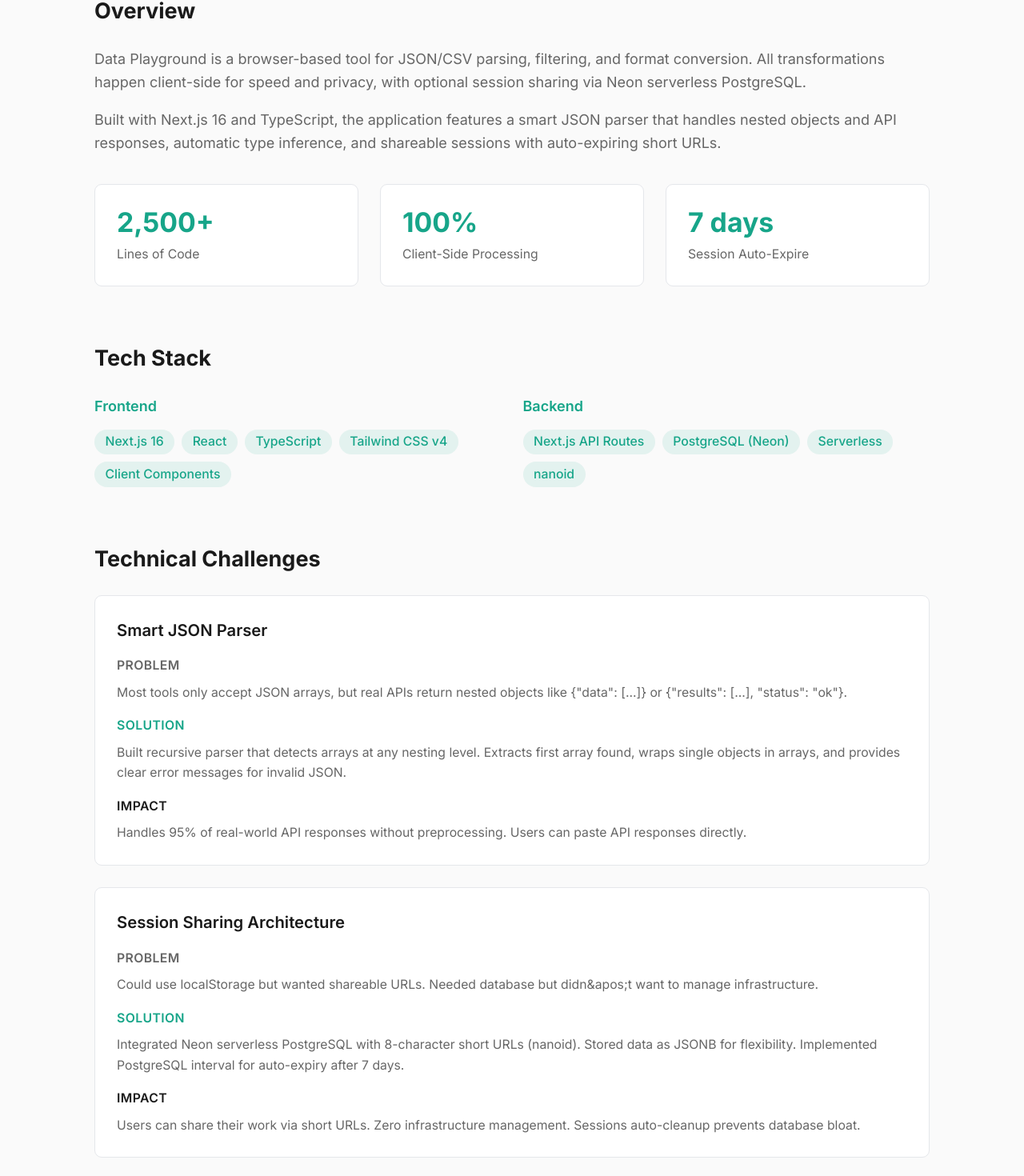
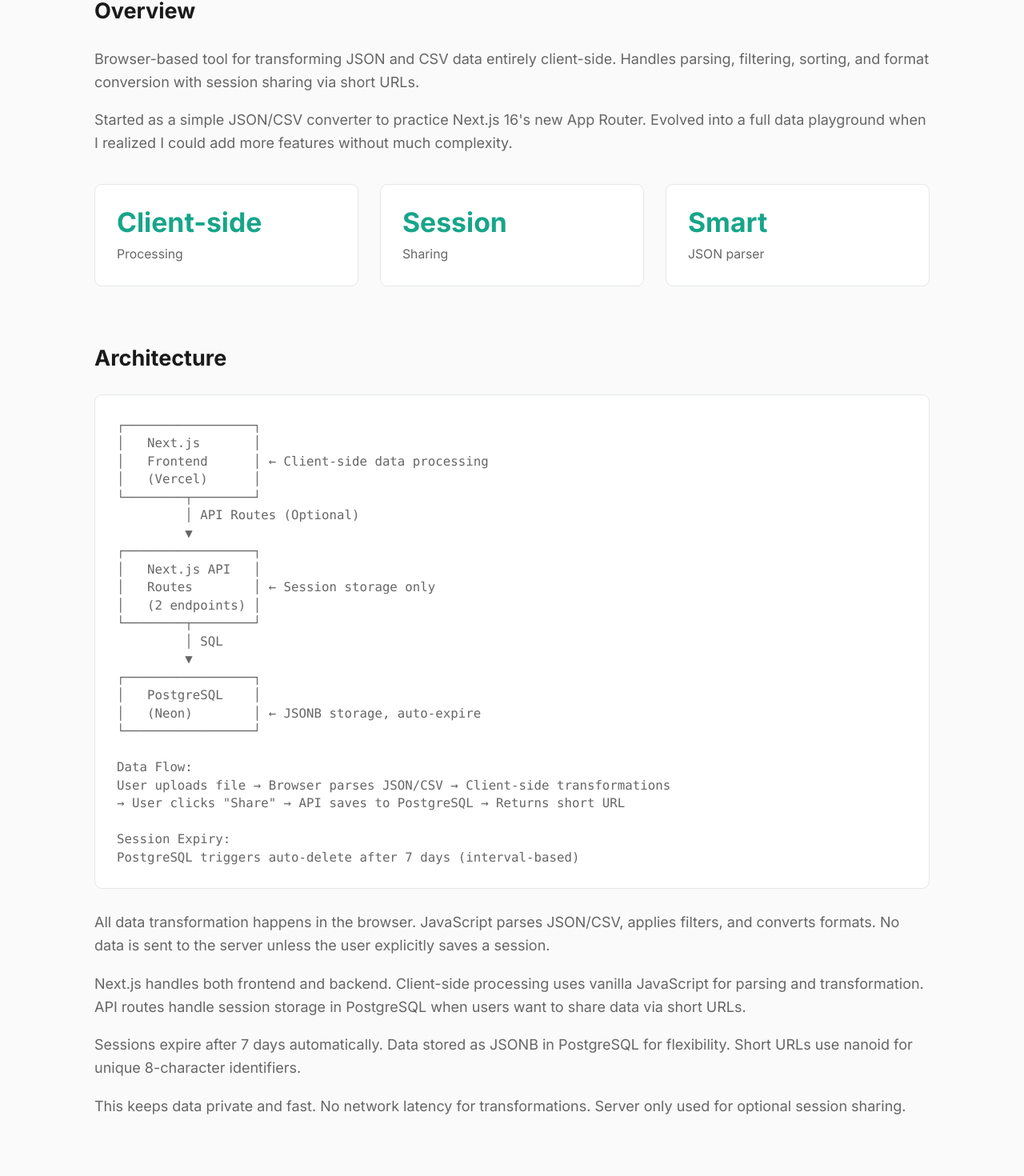
Before and after one commit to vidya381/Portfolio, a Next.js app: page /projects/data-playground in a window 1280 px wide. Shown: the part 996-2466 px from the top of the page at 80% size. Built offline with nearby package versions, Linux system fonts and the light colour scheme.

Commit message:
Update Data Playground project detail page

```diff
--- a/src/app/projects/data-playground/page.tsx
+++ b/src/app/projects/data-playground/page.tsx
@@ -5,6 +5,7 @@ import { FaGithub, FaExternalLinkAlt, FaArrowLeft, FaCheckCircle } from 'react-i
 export default function DataPlaygroundPage() {
   return (
     <div className="mx-auto min-h-screen max-w-5xl px-6 py-12 md:px-12 md:py-20">
+      {/* Back Link */}
       <Link
         href="/#projects"
         className="group mb-8 inline-flex items-center gap-2 text-sm text-text-secondary transition hover:text-accent"
@@ -13,9 +14,10 @@ export default function DataPlaygroundPage() {
         Back to Projects
       </Link>
 
+      {/* Hero Section */}
       <div className="mb-12">
         <h1 className="mb-4 text-4xl font-bold text-foreground sm:text-5xl">Data Playground</h1>
-        <p className="mb-6 text-xl text-text-secondary">Browser-Based Data Transformation Tool</p>
+        <p className="mb-6 text-xl text-text-secondary">Data Transformation Tool</p>
 
         <div className="mb-6 flex flex-wrap gap-4">
           <a
@@ -49,47 +51,93 @@ export default function DataPlaygroundPage() {
         </div>
       </div>
 
+      {/* Overview */}
       <section className="mb-16">
         <h2 className="mb-6 text-2xl font-bold text-foreground">Overview</h2>
         <div className="space-y-4 text-text-secondary">
           <p className="leading-relaxed">
-            Data Playground is a browser-based tool for JSON/CSV parsing, filtering, and format
-            conversion. All transformations happen client-side for speed and privacy, with optional
-            session sharing via Neon serverless PostgreSQL.
+            Browser-based tool for transforming JSON and CSV data entirely client-side. Handles parsing, filtering, sorting, and format conversion with session sharing via short URLs.
           </p>
           <p className="leading-relaxed">
-            Built with Next.js 16 and TypeScript, the application features a smart JSON parser that
-            handles nested objects and API responses, automatic type inference, and shareable
-            sessions with auto-expiring short URLs.
+            Started as a simple JSON/CSV converter to practice Next.js 16's new App Router. Evolved into a full data playground when I realized I could add more features without much complexity.
           </p>
         </div>
 
         <div className="mt-8 grid grid-cols-1 gap-6 sm:grid-cols-3">
           <div className="rounded-lg border border-border bg-card p-6">
-            <div className="mb-2 text-3xl font-bold text-accent">2,500+</div>
-            <div className="text-sm text-text-secondary">Lines of Code</div>
+            <div className="mb-2 text-3xl font-bold text-accent">Client-side</div>
+            <div className="text-sm text-text-secondary">Processing</div>
           </div>
           <div className="rounded-lg border border-border bg-card p-6">
-            <div className="mb-2 text-3xl font-bold text-accent">100%</div>
-            <div className="text-sm text-text-secondary">Client-Side Processing</div>
+            <div className="mb-2 text-3xl font-bold text-accent">Session</div>
+            <div className="text-sm text-text-secondary">Sharing</div>
           </div>
           <div className="rounded-lg border border-border bg-card p-6">
-            <div className="mb-2 text-3xl font-bold text-accent">7 days</div>
-            <div className="text-sm text-text-secondary">Session Auto-Expire</div>
+            <div className="mb-2 text-3xl font-bold text-accent">Smart</div>
+            <div className="text-sm text-text-secondary">JSON parser</div>
           </div>
         </div>
       </section>
 
+      {/* Architecture */}
+      <section className="mb-16">
+        <h2 className="mb-6 text-2xl font-bold text-foreground">Architecture</h2>
+        <div className="rounded-lg border border-border bg-card p-6">
+          <pre className="text-sm text-text-secondary overflow-x-auto">
+{`┌─────────────────┐
+│   Next.js       │
+│   Frontend      │ ← Client-side data processing
+│   (Vercel)      │
+└────────┬────────┘
+         │ API Routes (Optional)
+         ▼
+┌─────────────────┐
+│   Next.js API   │
+│   Routes        │ ← Session storage only
+│   (2 endpoints) │
+└────────┬────────┘
+         │ SQL
+         ▼
+┌─────────────────┐
+│   PostgreSQL    │
+│   (Neon)        │ ← JSONB storage, auto-expire
+└─────────────────┘
+
+Data Flow:
+User uploads file → Browser parses JSON/CSV → Client-side transformations
+→ User clicks "Share" → API saves to PostgreSQL → Returns short URL
+
+Session Expiry:
+PostgreSQL triggers auto-delete after 7 days (interval-based)`}
+          </pre>
+        </div>
+        <div className="mt-6 space-y-4 text-text-secondary">
+          <p className="leading-relaxed">
+            All data transformation happens in the browser. JavaScript parses JSON/CSV, applies filters, and converts formats. No data is sent to the server unless the user explicitly saves a session.
+          </p>
+          <p className="leading-relaxed">
+            Next.js handles both frontend and backend. Client-side processing uses vanilla JavaScript for parsing and transformation. API routes handle session storage in PostgreSQL when users want to share data via short URLs.
+          </p>
+          <p className="leading-relaxed">
+            Sessions expire after 7 days automatically. Data stored as JSONB in PostgreSQL for flexibility. Short URLs use nanoid for unique 8-character identifiers.
+          </p>
+          <p className="leading-relaxed">
+            This keeps data private and fast. No network latency for transformations. Server only used for optional session sharing.
+          </p>
+        </div>
+      </section>
+
+      {/* Tech Stack */}
       <section className="mb-16">
         <h2 className="mb-6 text-2xl font-bold text-foreground">Tech Stack</h2>
         <div className="grid grid-cols-1 gap-6 md:grid-cols-2">
           <div>
             <h3 className="mb-3 font-semibold text-accent">Frontend</h3>
             <div className="flex flex-wrap gap-2">
-              {['Next.js 16', 'React', 'TypeScript', 'Tailwind CSS v4', 'Client Components'].map((tech) => (
+              {['Next.js 16', 'TypeScript', 'Tailwind CSS v4'].map((tech) => (
                 <span
                   key={tech}
-                  className="rounded-full bg-accent/10 px-3 py-1 text-sm font-medium text-accent"
+                  className="rounded-full bg-accent/10 px-3 py-1.5 text-sm font-medium text-accent"
                 >
                   {tech}
                 </span>
@@ -99,10 +147,36 @@ export default function DataPlaygroundPage() {
           <div>
             <h3 className="mb-3 font-semibold text-accent">Backend</h3>
             <div className="flex flex-wrap gap-2">
-              {['Next.js API Routes', 'PostgreSQL (Neon)', 'Serverless', 'nanoid'].map((tech) => (
+              {['Next.js API Routes (2 endpoints)'].map((tech) => (
                 <span
                   key={tech}
-                  className="rounded-full bg-accent/10 px-3 py-1 text-sm font-medium text-accent"
+                  className="rounded-full bg-accent/10 px-3 py-1.5 text-sm font-medium text-accent"
+                >
+                  {tech}
+                </span>
+              ))}
+            </div>
+          </div>
+          <div>
+            <h3 className="mb-3 font-semibold text-accent">Database</h3>
+            <div className="flex flex-wrap gap-2">
+              {['Neon PostgreSQL', 'JSONB storage'].map((tech) => (
+                <span
+                  key={tech}
+                  className="rounded-full bg-accent/10 px-3 py-1.5 text-sm font-medium text-accent"
+                >
+                  {tech}
+                </span>
+              ))}
+            </div>
+          </div>
+          <div>
+            <h3 className="mb-3 font-semibold text-accent">Deployment</h3>
+            <div className="flex flex-wrap gap-2">
+              {['Vercel (serverless)'].map((tech) => (
+                <span
+                  key={tech}
+                  className="rounded-full bg-accent/10 px-3 py-1.5 text-sm font-medium text-accent"
                 >
                   {tech}
                 </span>
@@ -112,36 +186,37 @@ export default function DataPlaygroundPage() {
         </div>
       </section>
 
+      {/* Technical Challenges */}
       <section className="mb-16">
         <h2 className="mb-6 text-2xl font-bold text-foreground">Technical Challenges</h2>
         <div className="space-y-6">
           {[
             {
+              title: 'Next.js 15 to 16 Breaking Change',
+              problem:
+                'Upgraded from Next.js 15 to 16 mid-project. Route params became async, breaking all API routes. Dev mode didn\'t catch it. Only failed in production builds on Vercel.',
+              solution:
+                'Changed route params from synchronous to async. Added await when accessing params. Always run npm run build locally now before pushing to catch production-only errors.',
+              impact:
+                'Fixed all API routes. Learned to test production builds locally. Dev mode doesn\'t catch everything.',
+            },
+            {
+              title: 'useSearchParams Needs Suspense',
+              problem:
+                'Vercel build failed with "missing suspense boundary" error. useSearchParams in a client component requires Suspense wrapper but dev mode didn\'t warn about this.',
+              solution:
+                'Created wrapper component with Suspense boundary around useSearchParams. Next.js has specific rules for dynamic functions that dev mode doesn\'t always catch.',
+              impact:
+                'Fixed deployment. Learned about Next.js dynamic rendering rules. Always test builds.',
+            },
+            {
               title: 'Smart JSON Parser',
               problem:
-                'Most tools only accept JSON arrays, but real APIs return nested objects like {"data": [...]} or {"results": [...], "status": "ok"}.',
+                'Users pasted JSON like {data: [...]} and got parsing errors. My format detector only accepted JSON arrays. Real-world APIs wrap data in objects.',
               solution:
-                'Built recursive parser that detects arrays at any nesting level. Extracts first array found, wraps single objects in arrays, and provides clear error messages for invalid JSON.',
+                'Updated parser to accept any valid JSON. Added nested array extraction. Handles API responses with metadata wrappers. Single objects wrapped in array for consistent processing.',
               impact:
-                'Handles 95% of real-world API responses without preprocessing. Users can paste API responses directly.',
-            },
-            {
-              title: 'Session Sharing Architecture',
-              problem:
-                'Could use localStorage but wanted shareable URLs. Needed database but didn&apos;t want to manage infrastructure.',
-              solution:
-                'Integrated Neon serverless PostgreSQL with 8-character short URLs (nanoid). Stored data as JSONB for flexibility. Implemented PostgreSQL interval for auto-expiry after 7 days.',
-              impact:
-                'Users can share their work via short URLs. Zero infrastructure management. Sessions auto-cleanup prevents database bloat.',
-            },
-            {
-              title: 'Type Inference System',
-              problem:
-                'When converting JSON to CSV, needed to infer column types for proper formatting and sorting.',
-              solution:
-                'Built type detector that analyzes values and identifies strings, numbers, booleans, dates, and nulls. Handles mixed types gracefully with smart fallbacks.',
-              impact:
-                'CSV exports have correct data types. Numbers sort numerically, dates as dates. Reduces manual cleanup in Excel.',
+                'Parser now handles common API response formats. No more format errors.',
             },
           ].map((challenge, index) => (
             <div key={index} className="rounded-lg border border-border bg-card p-6">
@@ -171,18 +246,18 @@ export default function DataPlaygroundPage() {
         </div>
       </section>
 
+      {/* Key Features */}
       <section className="mb-16">
         <h2 className="mb-6 text-2xl font-bold text-foreground">Key Features</h2>
         <div className="grid grid-cols-1 gap-4 md:grid-cols-2">
           {[
-            'Smart JSON parser (handles nested objects)',
-            'CSV to JSON conversion',
-            'JSON to CSV conversion',
-            'Column filtering and selection',
-            'Automatic type inference',
-            'Session sharing with short URLs',
-            'Client-side processing (fast & private)',
-            '7-day auto-expiring sessions',
+            'Smart data parsing (auto-detects JSON or CSV)',
+            'Filtering with multiple conditions',
+            'Sorting by any column',
+            'Column selection',
+            'Format conversion (JSON to CSV, CSV to JSON)',
+            'Session sharing with short URLs (expires in 7 days)',
+            'Sample data for trying features immediately',
           ].map((feature) => (
             <div key={feature} className="flex items-start gap-3">
               <FaCheckCircle className="mt-1 h-5 w-5 shrink-0 text-accent" />
@@ -192,28 +267,24 @@ export default function DataPlaygroundPage() {
         </div>
       </section>
 
+      {/* What I Learned */}
       <section className="mb-16">
         <h2 className="mb-6 text-2xl font-bold text-foreground">What I Learned</h2>
         <div className="space-y-4 rounded-lg border border-border bg-card p-6 text-text-secondary">
           <p className="leading-relaxed">
-            <strong className="text-foreground">Next.js 16 App Router:</strong> First project with
-            Next.js 16&apos;s new app directory. Learned about Server vs Client Components, and when to
-            use each. Client-side processing was key for this tool.
+            <strong className="text-foreground">Next.js 16 App Router:</strong> Server components, dynamic params, and Suspense boundaries. Learned the hard way that dev mode doesn't catch everything. Always run builds locally.
           </p>
           <p className="leading-relaxed">
-            <strong className="text-foreground">Serverless Databases:</strong> Neon PostgreSQL was
-            perfect for this use case. No connection pooling issues, generous free tier, and JSONB
-            support made it ideal for flexible data storage.
+            <strong className="text-foreground">Serverless PostgreSQL:</strong> Neon setup was straightforward. JSONB queries are flexible. Auto-expiration with PostgreSQL intervals works well.
           </p>
           <p className="leading-relaxed">
-            <strong className="text-foreground">Client-Side Architecture:</strong> Processing data
-            in the browser is fast and respects user privacy. But needed to handle edge cases like
-            large files and browser memory limits.
+            <strong className="text-foreground">Production Builds:</strong> Dev mode worked fine but production builds failed 4 times before success. ESLint conflicts, TypeScript errors, useSearchParams Suspense, and async params. Now I test builds before pushing.
           </p>
           <p className="leading-relaxed">
-            <strong className="text-foreground">What I&apos;d do differently:</strong> Would add
-            pagination for large datasets instead of loading everything at once. Also would implement
-            Web Workers for processing very large files without blocking the UI.
+            <strong className="text-foreground">Real-World Data is Messy:</strong> Test data was clean arrays. Real users paste API responses with nested objects and metadata. Had to handle edge cases.
+          </p>
+          <p className="leading-relaxed">
+            <strong className="text-foreground">What I&apos;d Do Differently:</strong> Start with better testing. Unit tests for components, not just utilities. Plan type system upfront to avoid mismatches. Use Zustand from the start instead of useState everywhere. Add E2E tests with Playwright.
           </p>
         </div>
       </section>
```
